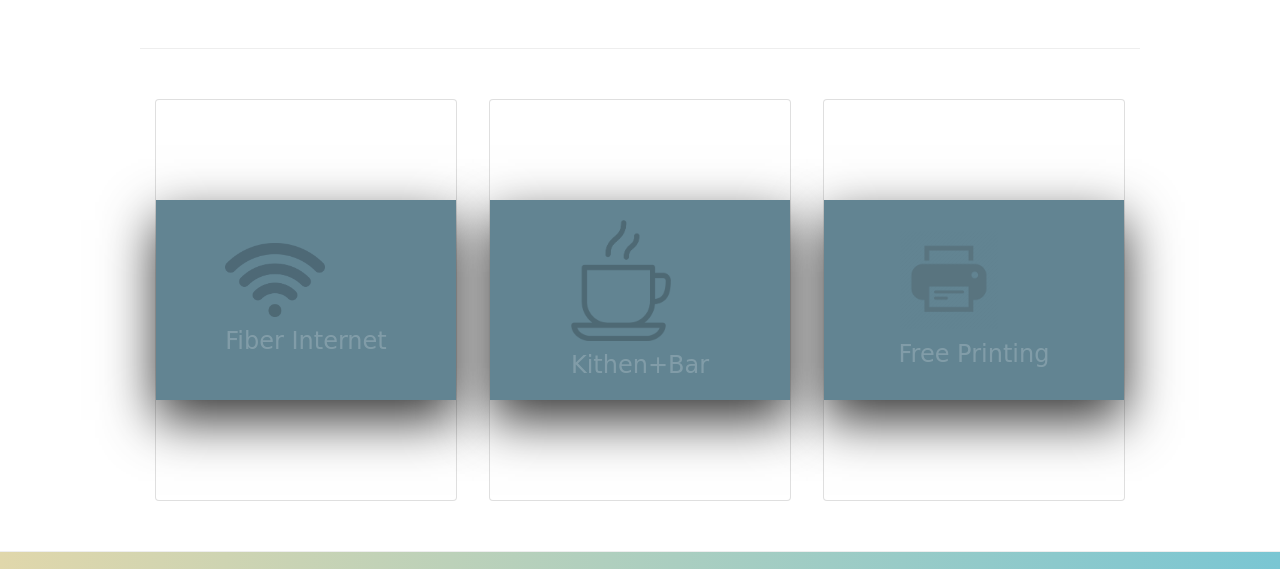
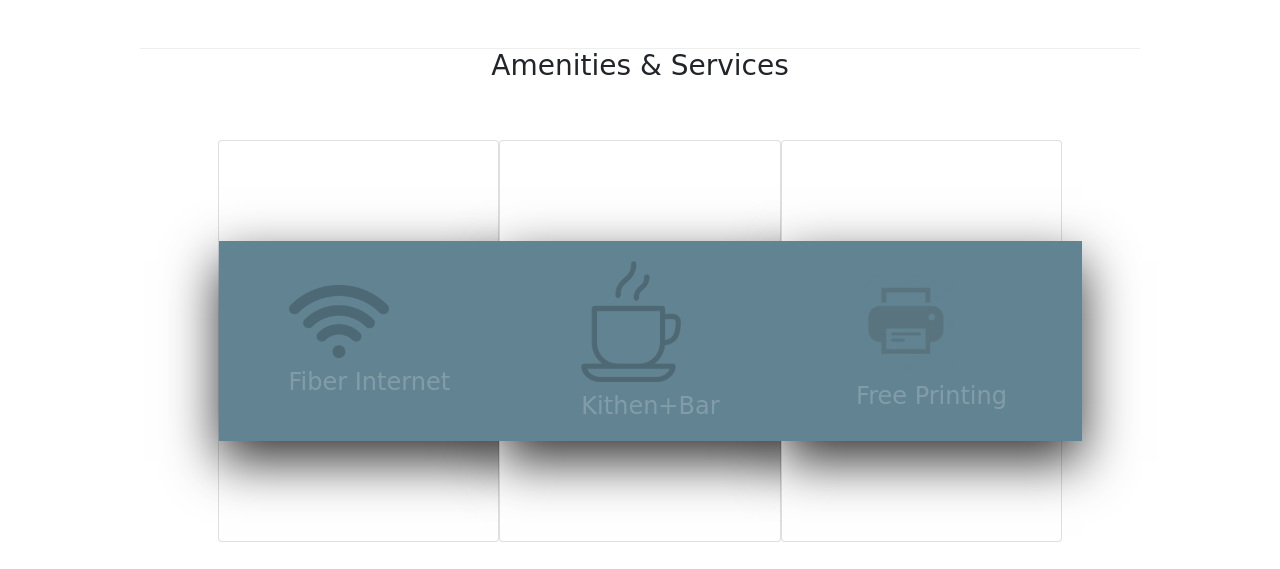
Before and after one commit to raylatigo/space.co, a website: page index.html in a window 1280 px wide. Shown: the part 690-1259 px from the top of the page. Drawn offline with nearby package versions, Linux system fonts and the light colour scheme.

Commit message:
added a header to the cards on index

```diff
--- a/index.html
+++ b/index.html
@@ -212,10 +212,14 @@
         </div>
     </div>
 
+    <section>
 
+        <h3 class="elementor-heading-title elementor-size-default">Amenities &amp; Services</h3> </div>
+
+    </section>
 
     <div class="row row-content">
-        <div class="container">
+        <div class="container col-md-8 mx-auto">
             <div class="card">
                 <div class="face face1">
                     <div class="content">
@@ -227,7 +231,6 @@
                     <div class="content">
                         <p>Lorem ipsum dolor sit amet consectetur adipisicing elit. Quas cum cumque minus iste veritatis
                             provident at.</p>
-                        <a href="#">Read More</a>
                     </div>
                 </div>
             </div>
@@ -242,7 +245,6 @@
                     <div class="content">
                         <p>Lorem ipsum dolor sit amet consectetur adipisicing elit. Quas cum cumque minus iste veritatis
                             provident at.</p>
-                        <a href="#">Read More</a>
                     </div>
                 </div>
             </div>
@@ -257,14 +259,11 @@
                     <div class="content">
                         <p>Lorem ipsum dolor sit amet consectetur adipisicing elit. Quas cum cumque minus iste veritatis
                             provident at.</p>
-                        <a href="#">Read More</a>
                     </div>
                 </div>
             </div>
         </div>
     </div>
-
-
 
 
 
```
Also changed, not shown: 1 other file.
